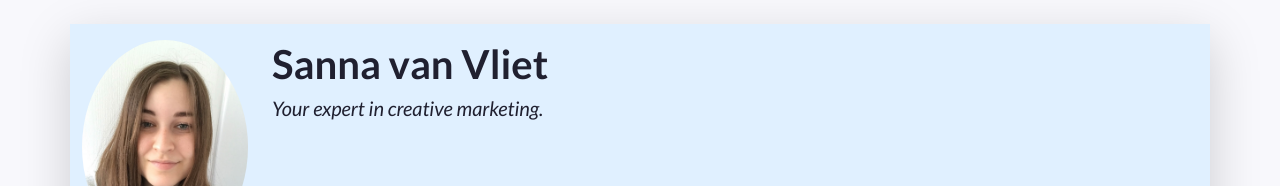
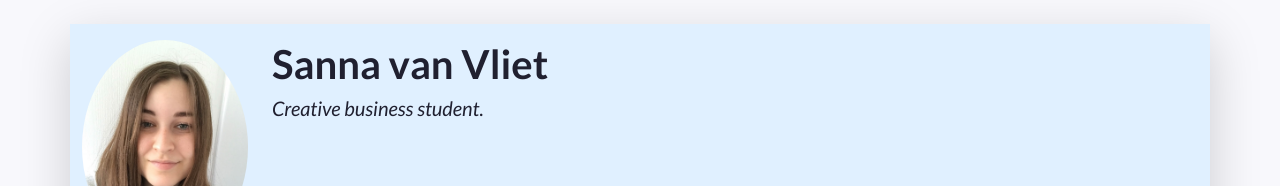
Before and after one commit to 224334SV/my-cv, a plain HTML site: page index.html in a window 1280 px wide. Shown: the top 186 px of the page. Drawn offline with nearby package versions, Linux system fonts and the light colour scheme.

Commit message:
Changed role name
Change the role name to "creative business student"

```diff
--- a/index.html
+++ b/index.html
@@ -50,7 +50,7 @@
         -->
         <div class="col-12 col-sm-8 col-md-9 col-lg-10 my-3 header-content">
           <h1 class="fw-bolder">Sanna van Vliet&nbsp;</h1>
-          <h5 class="fst-italic tagline">Your expert in creative marketing.</h5>
+          <h5 class="fst-italic tagline">Creative business student.</h5>
         </div>
       </header>
 
```
